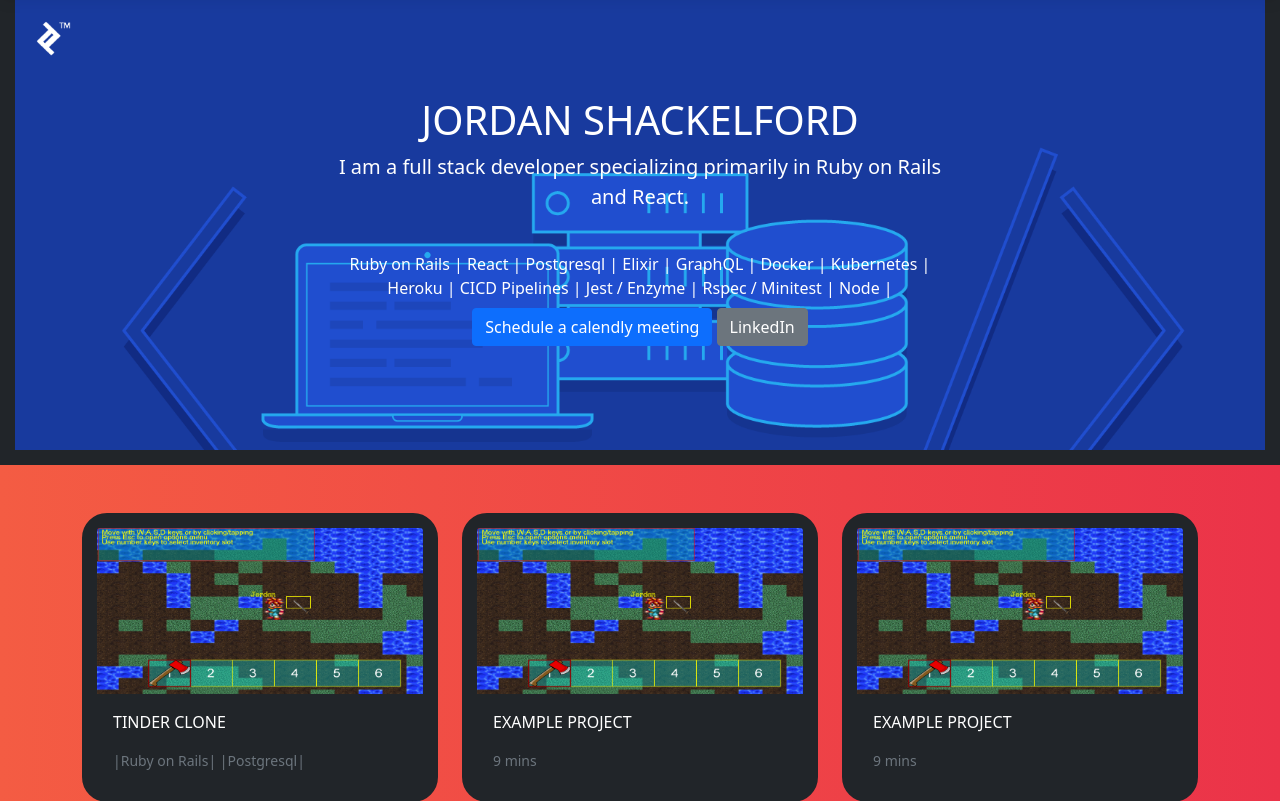
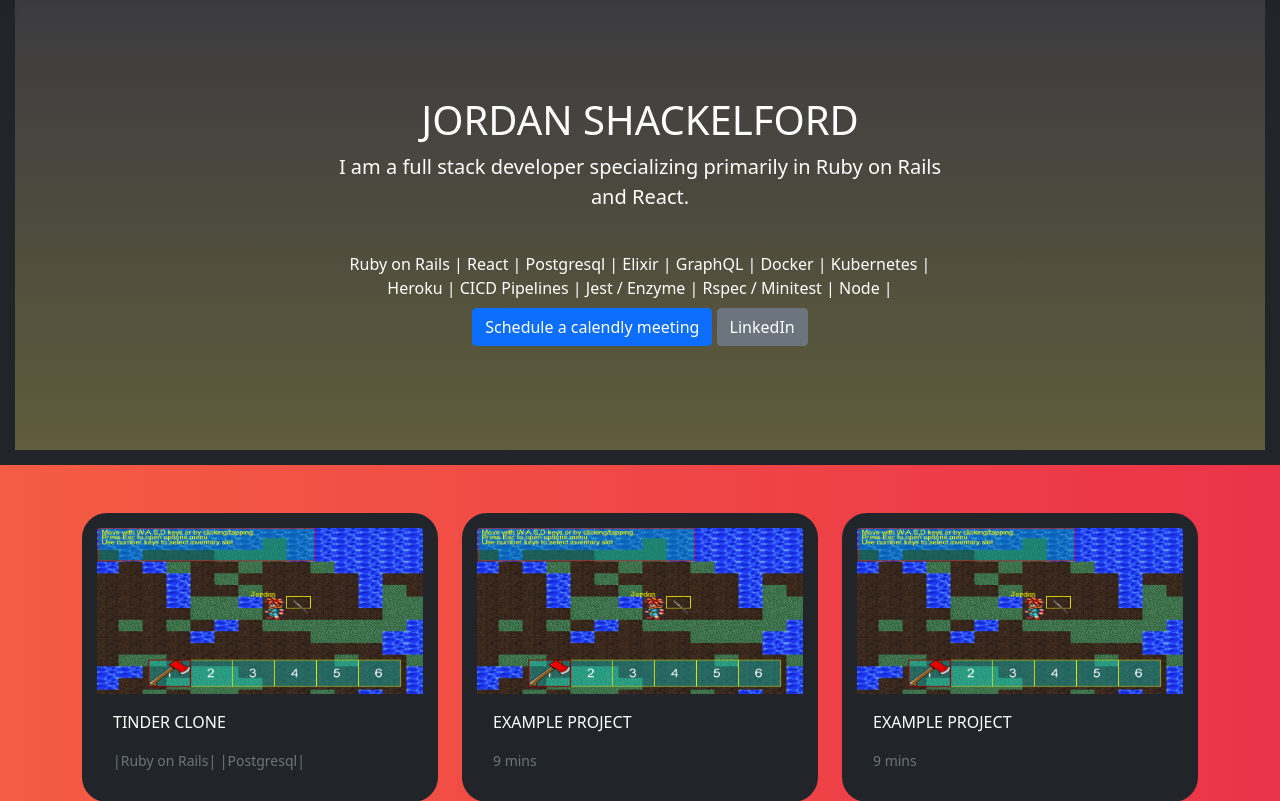
Before and after one commit to JordanShackelford/projects, a PHP site: page / in a window 1280 px wide. Shown: the part 56-857 px from the top of the page. Run offline with PHP 8.4, Linux system fonts and the light colour scheme; some libraries are stand-ins or nearby versions.

Commit message:
changed background from image to a gradient

```diff
--- a/portfolio/index.css
+++ b/portfolio/index.css
@@ -25,13 +25,16 @@
 }
 
   .jumbotron {
+    background: #3C3B3F;  /* fallback for old browsers */
+    background: -webkit-linear-gradient(to top, #605C3C, #3C3B3F);  /* Chrome 10-25, Safari 5.1-6 */
+    background: linear-gradient(to top, #605C3C, #3C3B3F); /* W3C, IE 10+/ Edge, Firefox 16+, Chrome 26+, Opera 12+, Safari 7+ */
+
     padding-top: var(--jumbotron-padding-y);
     padding-bottom: var(--jumbotron-padding-y);
     margin-bottom: 0;
-    background-image:url('background.png');
+    background-color:white;
     height:100%;
     width:100%;
-    background-size:cover;
     color:white;
     border:15px solid #212529;
     border-top:none;
```
Also changed, not shown: portfolio/background.png (deleted).
